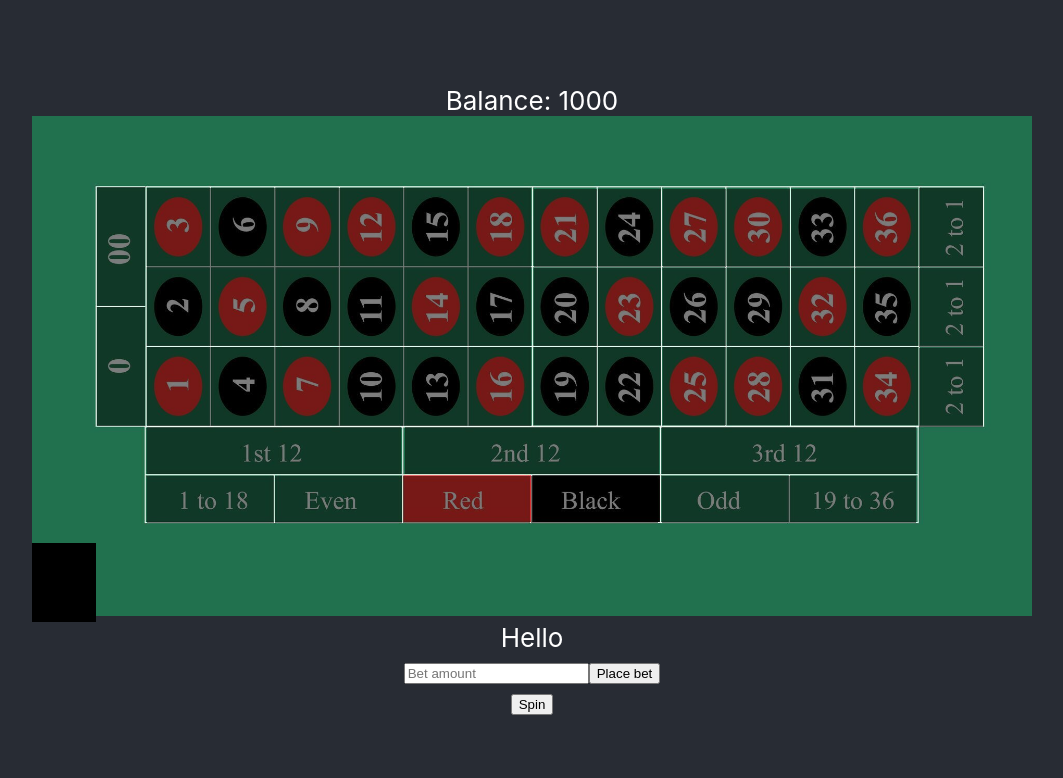
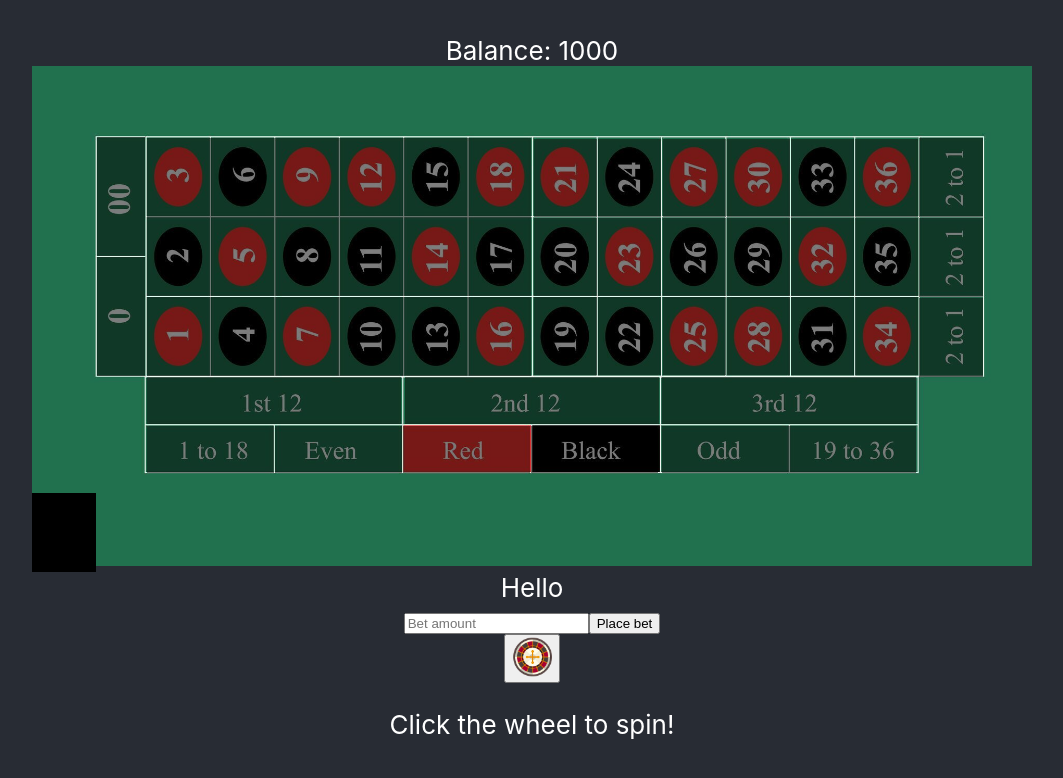
Before and after one commit to NolanFJ/HAcKReactProject, a React (Create React App) app: page / in a window 1280 px wide. Shown: the top 778 px of the page, without its empty margins (108-1171 px from the left). Built offline with nearby package versions, Linux system fonts and the light colour scheme.

Commit message:
added wheel to spin

```diff
--- a/src/App.css
+++ b/src/App.css
@@ -10,6 +10,9 @@
 @media (prefers-reduced-motion: no-preference) {
   .App-logo {
     animation: App-logo-spin infinite 20s linear;
+  }
+  .RouletteGame-wheel {
+    animation: RouletteGame-wheel-spin infinite 20s linear;
   }
 }
 
@@ -36,3 +39,17 @@
     transform: rotate(360deg);
   }
 }
+
+.RouletteGame-wheel {
+  width : 40px;
+  height : 40px;
+}
+
+@keyframes RouletteGame-wheel-spin {
+  from {
+    transform: rotate(0deg);
+  }
+  to {
+    transform: rotate(360deg);
+  }
+}
--- a/src/RouletteGame.js
+++ b/src/RouletteGame.js
@@ -3,6 +3,7 @@ import { GameContextProvider, GameContext } from "./GameContext"
 import { calcPayout, Bet } from './payout'
 import {useContext} from 'react'
 import {BetSelection} from './RouletteTable'
+import wheel from './wheel.png'
 
 /**
  * Generates and returns a random pocket that the ball has landed in as a result
@@ -92,7 +93,12 @@ function SpinWheel() {
   const {setBalance, bets, setBets} = useContext(GameContext);
 
   return (
-    <button type="button" onClick={ e => {submitBets(bets)}}>Spin</button>
+    <div>
+      <button type="button" onClick={ e => {submitBets(bets)}}><img src={wheel} width = "40" height = "40"/></button>
+      <div>
+        <p>Click the wheel to spin!</p>
+      </div>
+    </div>
   );
 }
 
```
